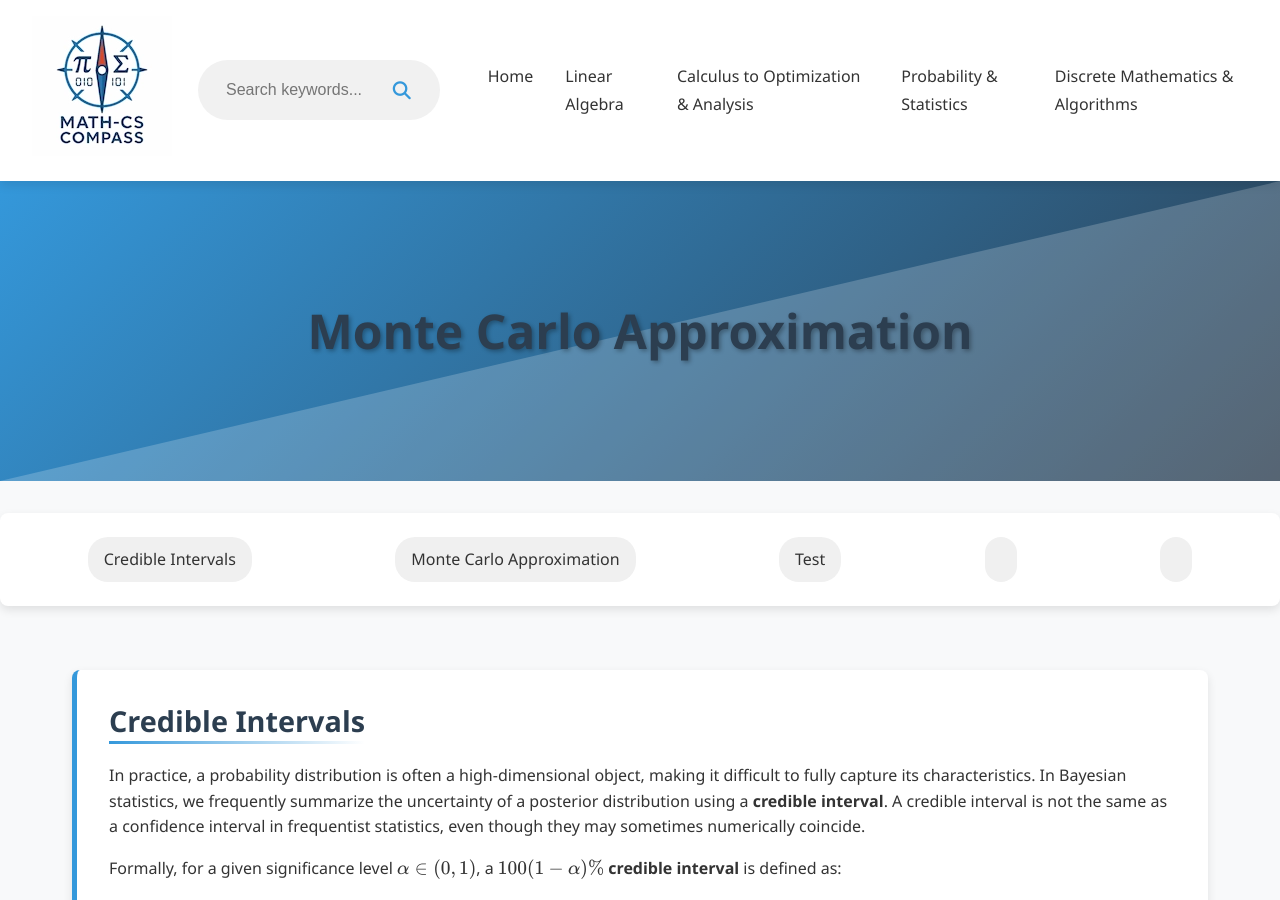
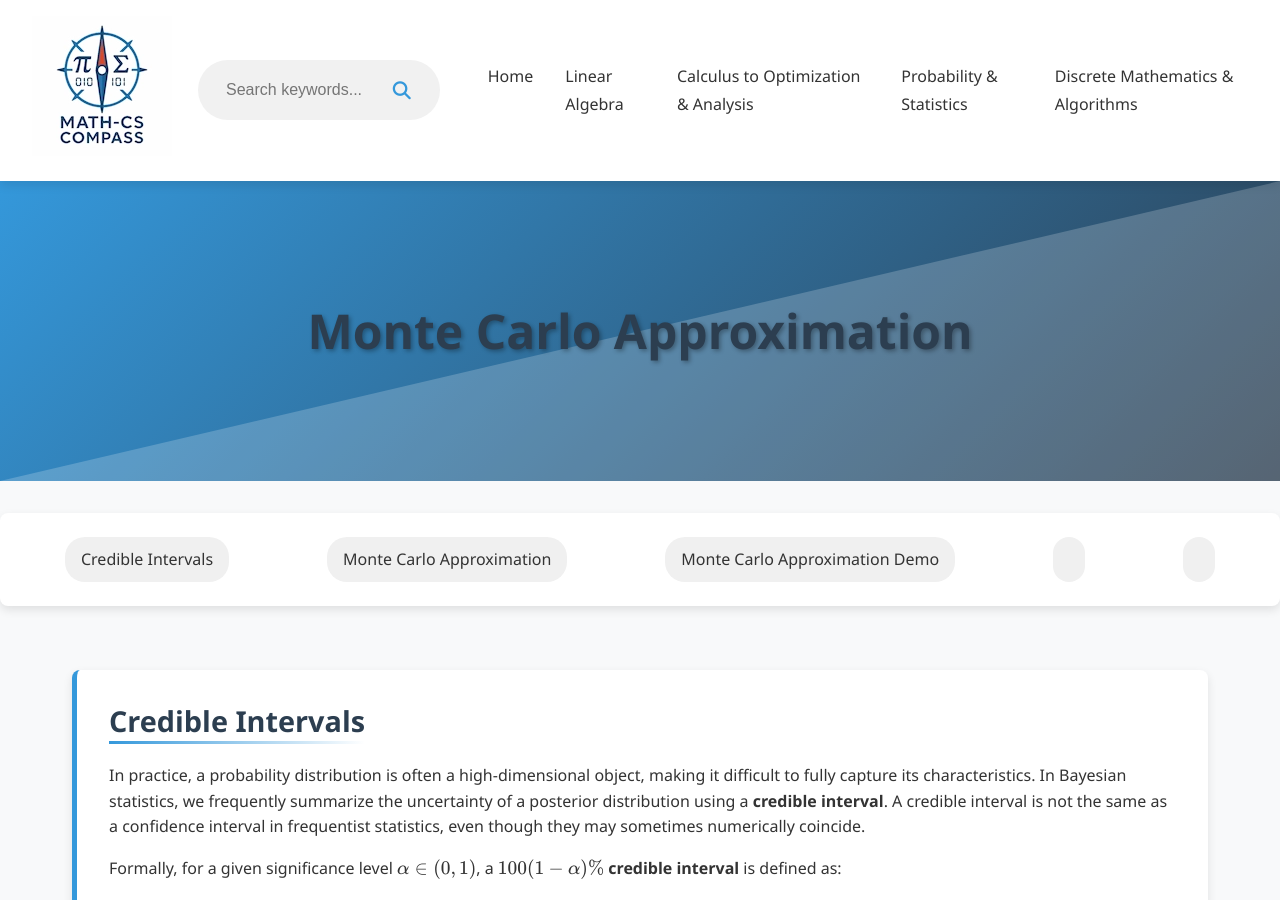
Before and after one commit to Yusukey01/yusukey01.github.io, a Jekyll site: the page built from Mathematics/Probability/monte_carlo.html, in a window 1280 px wide and 900 px high. Built offline with Jekyll 4.4.1, drawn with Linux system fonts in a browser that asks for light colours; some of the changed text lies outside the part shown.

Commit message:
fix typo

```diff
--- a/Mathematics/Linear_algebra/linear_equations.html
+++ b/Mathematics/Linear_algebra/linear_equations.html
@@ -66,7 +66,7 @@ uses_python: false
                 <li>Multiplying all entries in a row by a nonzero scalar.</li>
             </ol>
             <br>
-            First, we wnat to transform our augmented matrix into <strong>row echelon form</strong>, which satisfies
+            First, we want to transform our augmented matrix into <strong>row echelon form</strong>, which satisfies
             following conditions:
             <br>
             <ol style="padding-left: 40px;">
--- a/Mathematics/Probability/monte_carlo.html
+++ b/Mathematics/Probability/monte_carlo.html
@@ -18,7 +18,7 @@ uses_python: false
         <div class="topic-nav">
             <a href="#CI">Credible Intervals</a></li>
             <a href="#MC">Monte Carlo Approximation</a></li>
-            <a href="#demo">Test</a>
+            <a href="#demo">Monte Carlo Approximation Demo</a>
             <a href="#"></a>
             <a href="#"></a>
         </div>
@@ -120,7 +120,7 @@ uses_python: false
 
             <section id="demo" class="section-content">
 
-                <h2>Demo test</h2>
+                <h2>Monte Carlo Approximation Demo</h2>
                 <div id="random_variable_transformation_visualizer"></div>
                 <p>
                 </p>
```
Also changed, not shown: images/test1.png (renamed from images/title.png).
